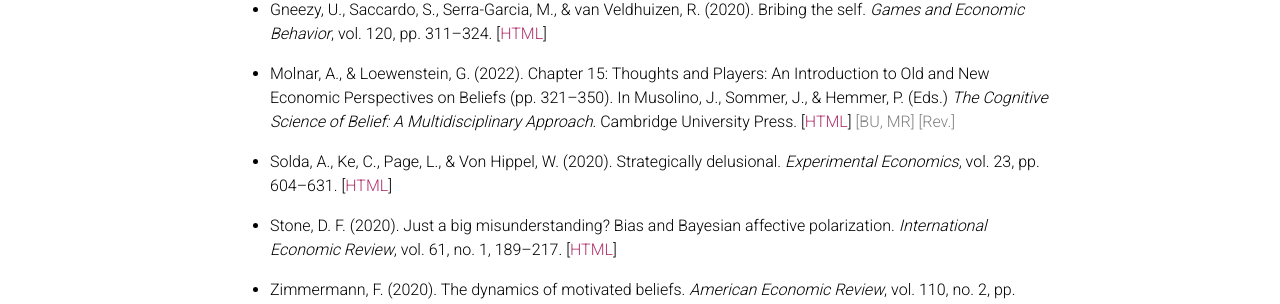
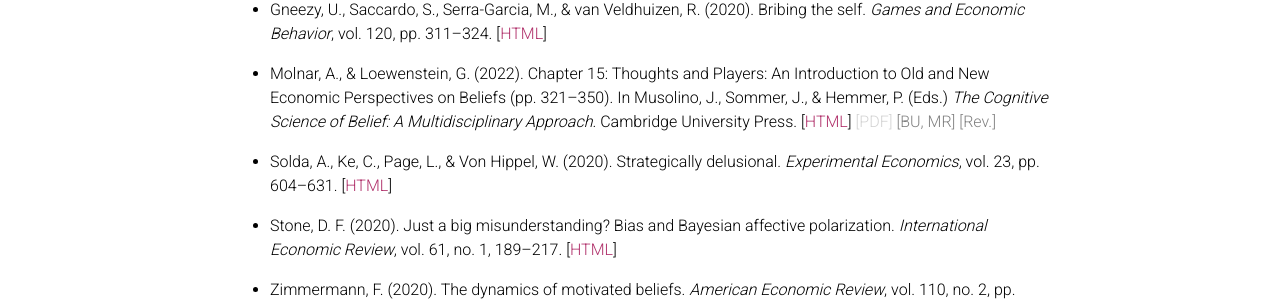
Before and after one commit to egorbronnikov/egorbronnikov.github.io, a Jekyll site: the page built from _pages/motivatedreasoning.md, in a window 1280 px wide and 900 px high, scrolled down 2906 px. Shown: the part 148-452 px from the top of the window. Built offline with Jekyll 4.4.1, drawn with Linux system fonts in a browser that asks for light colours; comment, search, counter and statistics services are not loaded; a style sheet for code colours, icons or effects is not loaded.

Commit message:
Update motivatedreasoning.md

```diff
--- a/_pages/motivatedreasoning.md
+++ b/_pages/motivatedreasoning.md
@@ -117,7 +117,7 @@
 
   - Gneezy, U., Saccardo, S., Serra-Garcia, M., & van Veldhuizen, R. (2020). Bribing the self. _Games and Economic Behavior_, vol. 120, pp. 311--324. [[HTML](https://www.sciencedirect.com/science/article/pii/S0899825619301939)]
 
-  - Molnar, A., & Loewenstein, G. (2022). Chapter 15: Thoughts and Players: An Introduction to Old and New Economic Perspectives on Beliefs (pp. 321--350). In Musolino, J., Sommer, J., & Hemmer, P. (Eds.) _The Cognitive Science of Belief: A Multidisciplinary Approach_. Cambridge University Press. [[HTML](https://www.cambridge.org/core/books/cognitive-science-of-belief/4B06289013C7C18773CE2AF05E1A00ED)]  <span style="color:gray">[BU, MR]</span> <span style="color:gray">[Rev.]</span> &nbsp;
+  - Molnar, A., & Loewenstein, G. (2022). Chapter 15: Thoughts and Players: An Introduction to Old and New Economic Perspectives on Beliefs (pp. 321--350). In Musolino, J., Sommer, J., & Hemmer, P. (Eds.) _The Cognitive Science of Belief: A Multidisciplinary Approach_. Cambridge University Press. [[HTML](https://www.cambridge.org/core/books/cognitive-science-of-belief/4B06289013C7C18773CE2AF05E1A00ED)] <a href="https://egorbronnikov.github.io/assets/MB/Molnar%20%26%20Loewenstein%20(2022).%20Ch%2015.pdf" style="color: lightgray;">[PDF]</a> <span style="color:gray">[BU, MR]</span> <span style="color:gray">[Rev.]</span> &nbsp;
 
   - Solda, A., Ke, C., Page, L., & Von Hippel, W. (2020). Strategically delusional. _Experimental Economics_, vol. 23, pp. 604--631. [[HTML](https://link.springer.com/article/10.1007/s10683-019-09636-9)]
 
```
